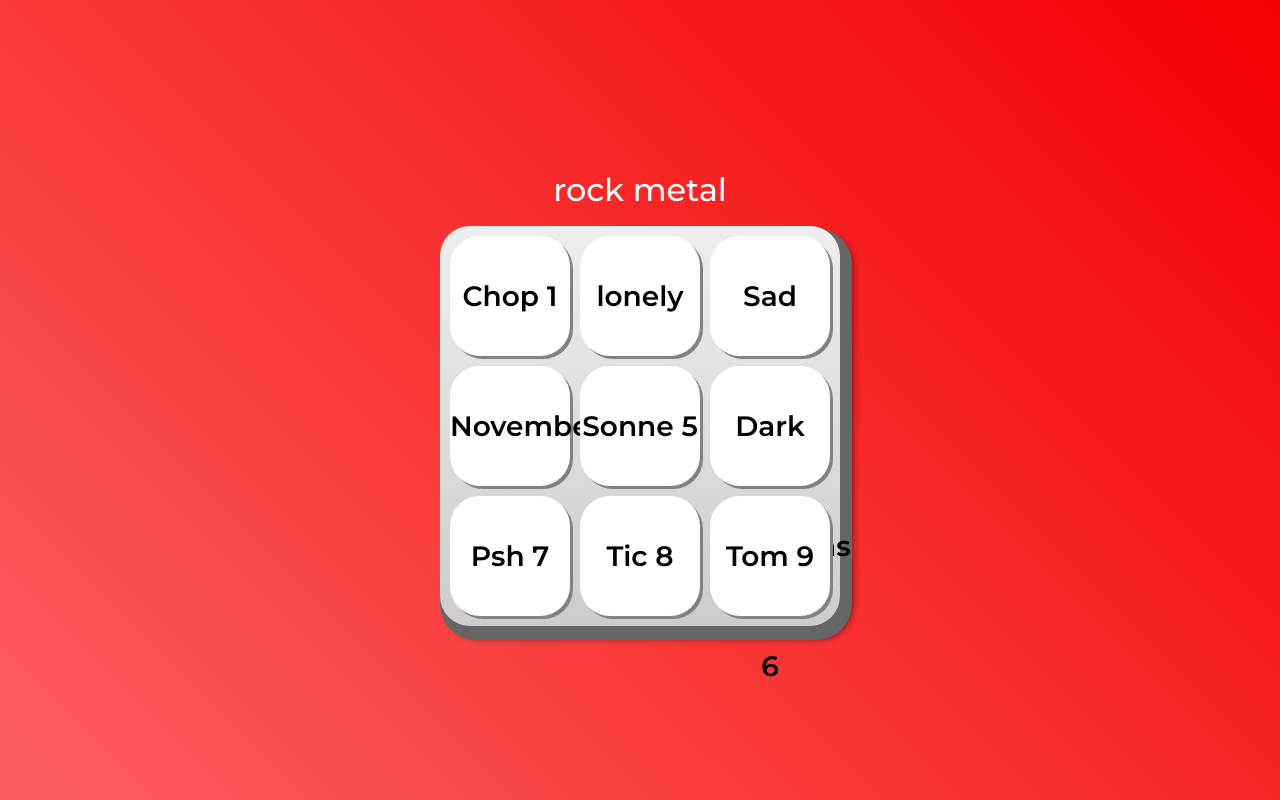
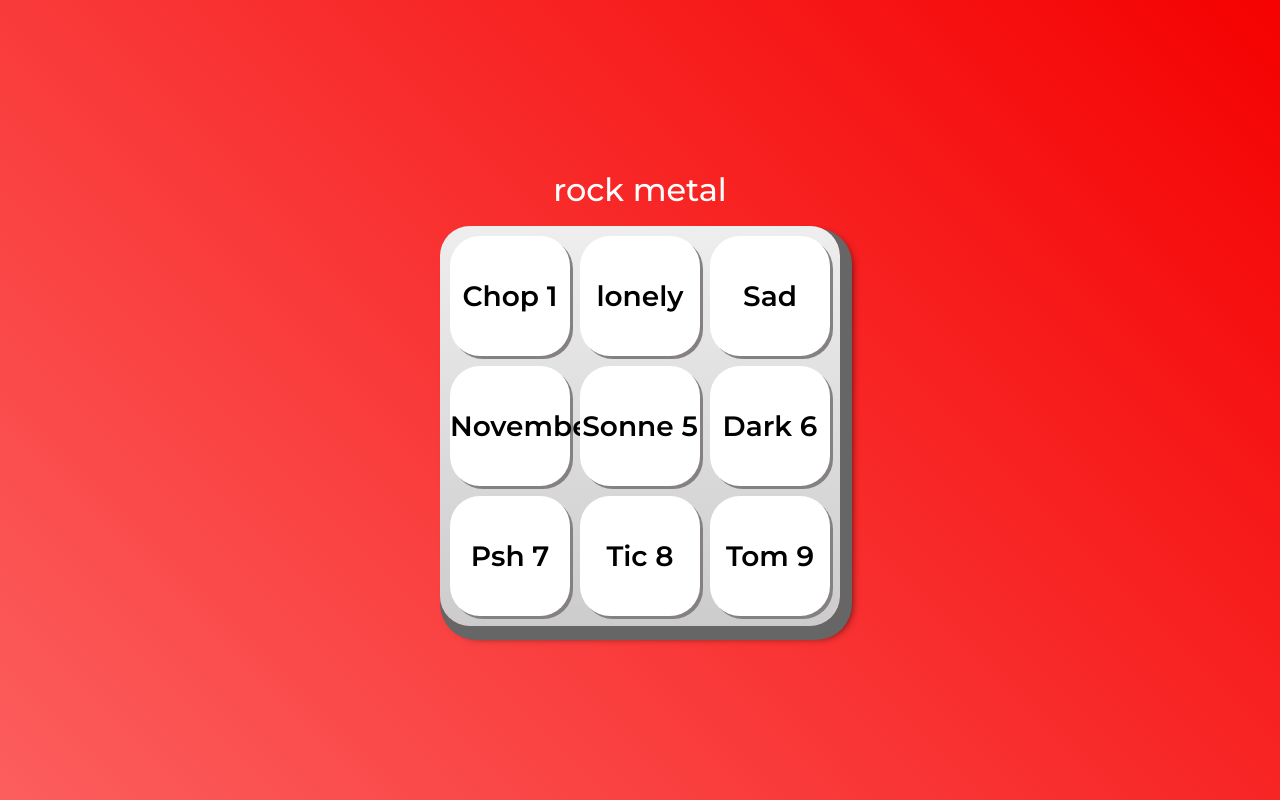
Before and after one commit to PietroWagner/flamengo, a plain HTML site: page index.html in a window 1280 px wide. Drawn offline with Linux system fonts and the light colour scheme.

Commit message:
Update index.html

```diff
--- a/index.html
+++ b/index.html
@@ -50,7 +50,7 @@
         </button>
 
         <button class="tecla tecla_toim">
-            <span class="tecla_title">Dark reflecions</span>
+            <span class="tecla_title">Dark</span>
             <span class="tecla_number">6</span>
         </button>
 
```
